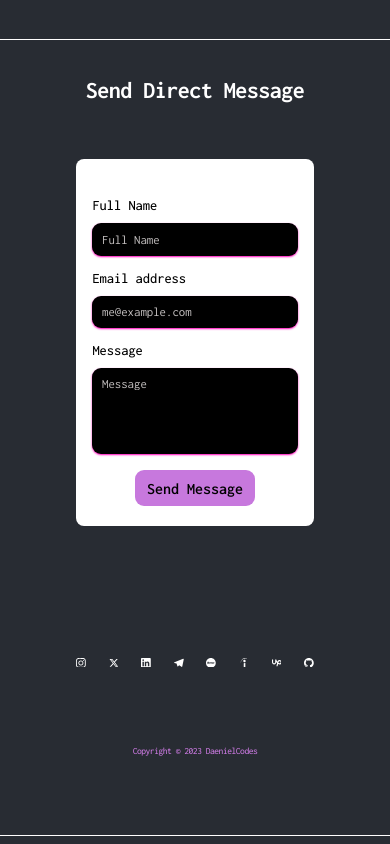
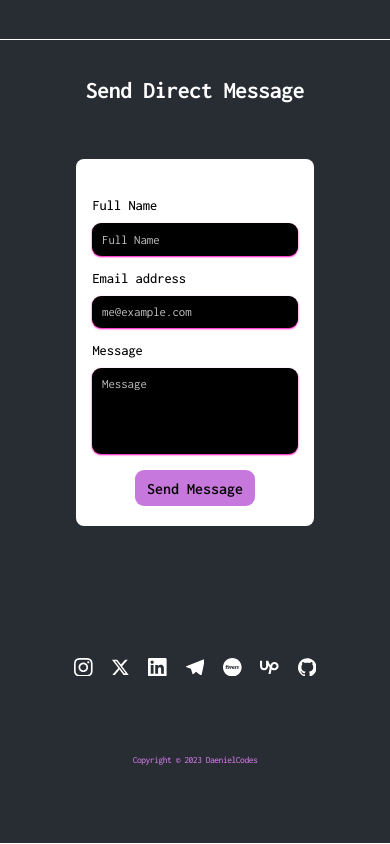
Before and after one commit to justdaeniel/portfolio, a plain HTML site: page index.html in a window 390 px wide. Shown: the part 2729-3573 px from the top of the page. Drawn offline with Linux system fonts and the light colour scheme; some packages are replaced by stand-ins of ours; a script that the page names is missing.

Commit message:
Complete

```diff
--- a/css/queries.css
+++ b/css/queries.css
@@ -175,6 +175,12 @@
     width: 100%;
     height: 100%;
   }
+
+  .footer-icon {
+    width: 50%;
+    /* style: "fill: var(--color3, #fff)"; */
+    fill: #fff;
+  }
 }
 
 /* - FONT SIZE SYSTEM (px)
--- a/index.html
+++ b/index.html
@@ -324,13 +324,13 @@
               ></path>
             </svg>
           </a>
-          <a class="footer-icon-link" href="#" target="_blank"
+          <!-- <a class="footer-icon-link" href="#" target="_blank"
             ><svg class="footer-icon" id="icon-indeed" viewBox="0 0 32 32">
               <path
                 d="M19.763 13.744c-0.534 0.28-1.166 0.444-1.837 0.444-2.222 0-4.024-1.802-4.024-4.024s1.802-4.024 4.024-4.024c1.565 0 2.921 0.893 3.587 2.197l0.011 0.023c0.273 0.527 0.432 1.15 0.432 1.811 0 1.551-0.881 2.896-2.17 3.563l-0.022 0.011zM15.467 0.763c3.293-1.201 7.059-1.136 9.877 1.309 0.586 0.485 1.050 1.097 1.352 1.796l0.012 0.031c0.284 0.92-0.999-0.093-1.173-0.224-0.826-0.572-1.772-1.065-2.779-1.432l-0.087-0.028c-5.552-1.7-10.805 1.395-14.051 6.207-1.245 1.966-2.269 4.237-2.953 6.651l-0.044 0.183c-0.068 0.324-0.166 0.61-0.294 0.88l0.010-0.024c-0.143 0.272-0.065-0.729-0.065-0.763 0.136-1.137 0.337-2.15 0.608-3.133l-0.035 0.148c1.504-5.244 4.836-9.611 9.623-11.601zM15.516 28.753v-11.684c0.332 0.033 0.648 0.049 0.981 0.049 0.008 0 0.017 0 0.026 0 1.577 0 3.050-0.444 4.302-1.214l-0.036 0.020v12.827c0 1.096-0.2 1.907-0.693 2.435-0.459 0.502-1.116 0.815-1.846 0.815-0.032 0-0.063-0.001-0.094-0.002l0.005 0c-0.026 0.001-0.056 0.002-0.087 0.002-0.721 0-1.368-0.313-1.814-0.811l-0.002-0.002c-0.491-0.539-0.747-1.351-0.741-2.435z"
               ></path>
             </svg>
-          </a>
+          </a> -->
 
           <a
             class="footer-icon-link"
```
